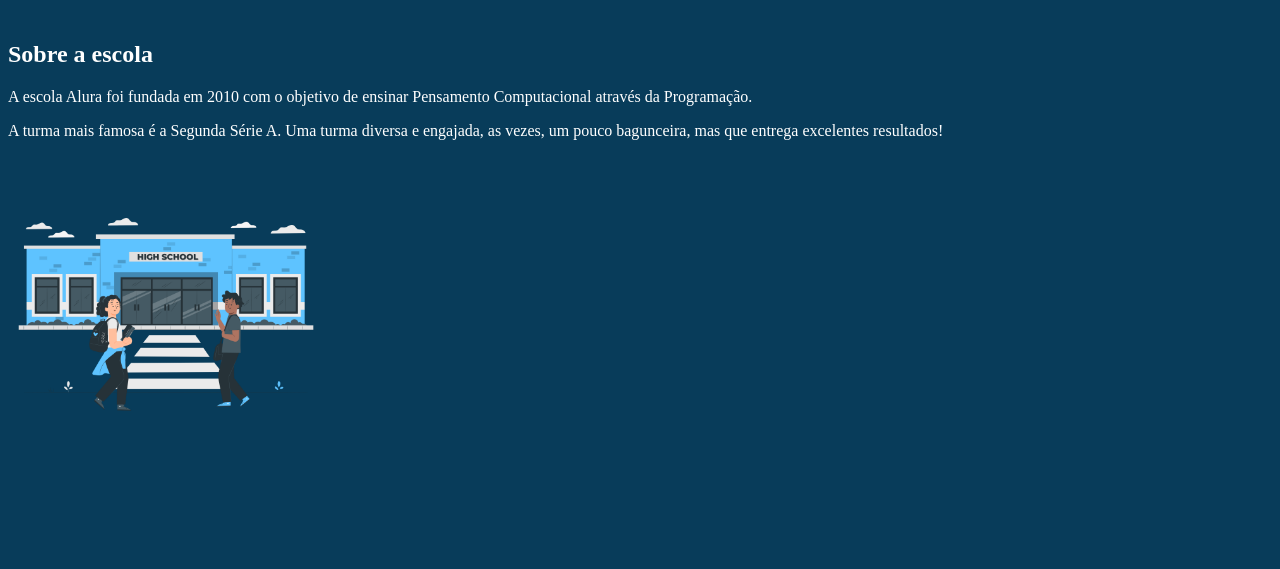
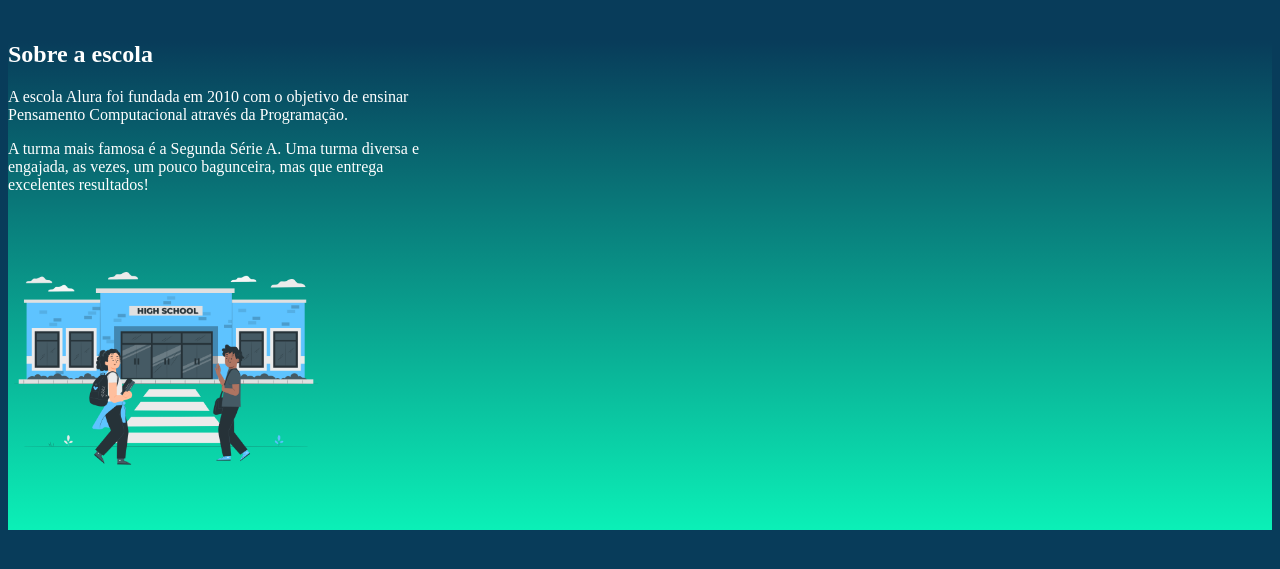
Before and after one commit to carladutra/Alura-Start, a plain HTML site: page index.html in a window 1280 px wide. Shown: the part 105-674 px from the top of the page. Drawn offline with Linux system fonts and the light colour scheme.

Commit message:
Add files via upload

```diff
--- a/index.html
+++ b/index.html
@@ -15,9 +15,12 @@
         </ul>
     </header>
     <section class="escola">
-        <h2>Sobre a escola</h2>
-        <p class="escola-texto-um">A escola Alura foi fundada em 2010 com o objetivo de ensinar Pensamento Computacional através da Programação. </p>
-        <p class="escola-texto-dois">A turma mais famosa é a Segunda Série A. Uma turma diversa e engajada, as vezes, um pouco bagunceira, mas que entrega excelentes resultados!</p>
+        <div class="escola-div-conteudo">
+            <h2 class="escola-titulo">Sobre a escola</h2>
+            <p class="escola-texto-um">A escola Alura foi fundada em 2010 com o objetivo de ensinar Pensamento Computacional através da Programação. </p>
+            <p class="escola-texto-dois">A turma mais famosa é a Segunda Série A. Uma turma diversa e engajada, as vezes, um pouco bagunceira, mas que entrega excelentes resultados!</p>
+        </div>
+
         <img class="escola-img" src="High School-pana.png" alt="">
 
     </section>
--- a/style.css
+++ b/style.css
@@ -23,3 +23,13 @@ body{
 .escola-img{
     width: 25%;
 }
+
+.escola{
+    background-image: linear-gradient(#083c5a, #0bf0b7);
+    justify-content: center;
+    align-items: center;
+}
+
+.escola-div-conteudo{
+    width: 35%;
+}
```
